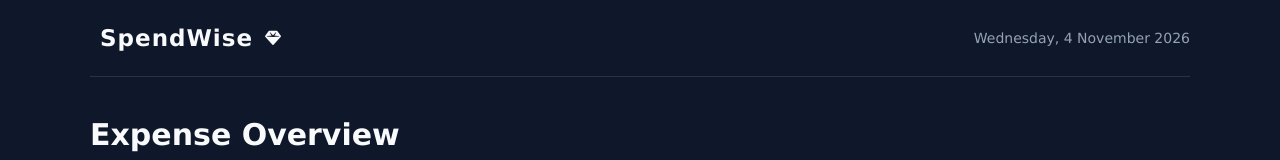
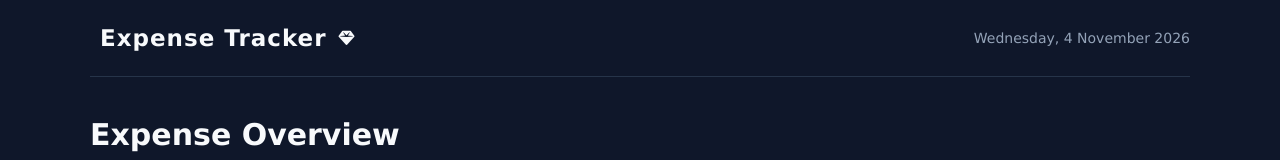
Before and after one commit to annengendo25-design/expense-tracker, a plain HTML site: page index.html in a window 1280 px wide. Shown: the top 160 px of the page. Drawn offline with Linux system fonts and the light colour scheme.

```diff
--- a/index.html
+++ b/index.html
@@ -16,7 +16,7 @@
       <header class="header">
         <div class="logo">
           <span class="logo-icon"></span>
-          <h2>SpendWise</h2>
+          <h2>Expense Tracker</h2>
           <i class="fa-solid fa-gem"></i>
         </div>
 
```
